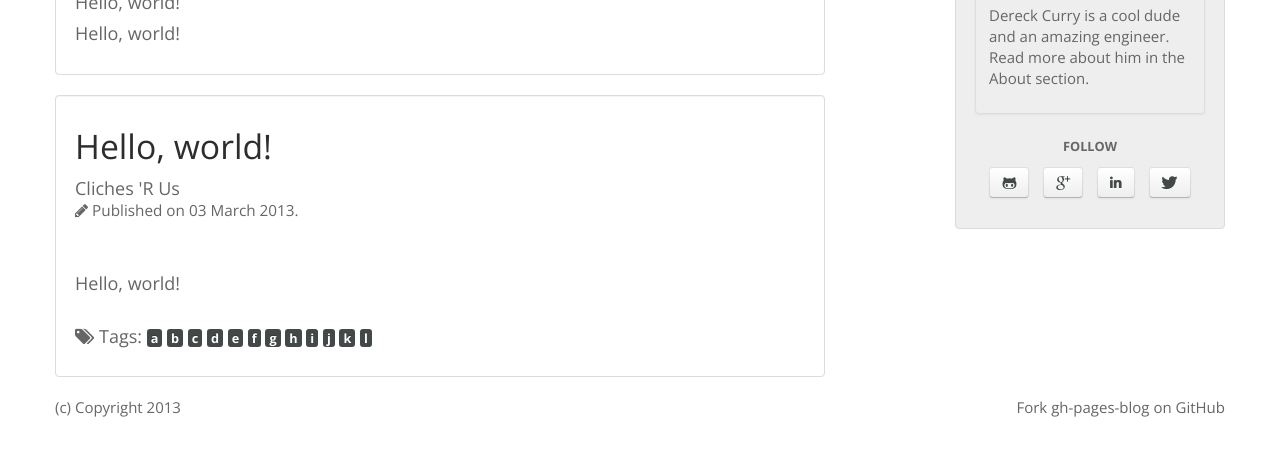
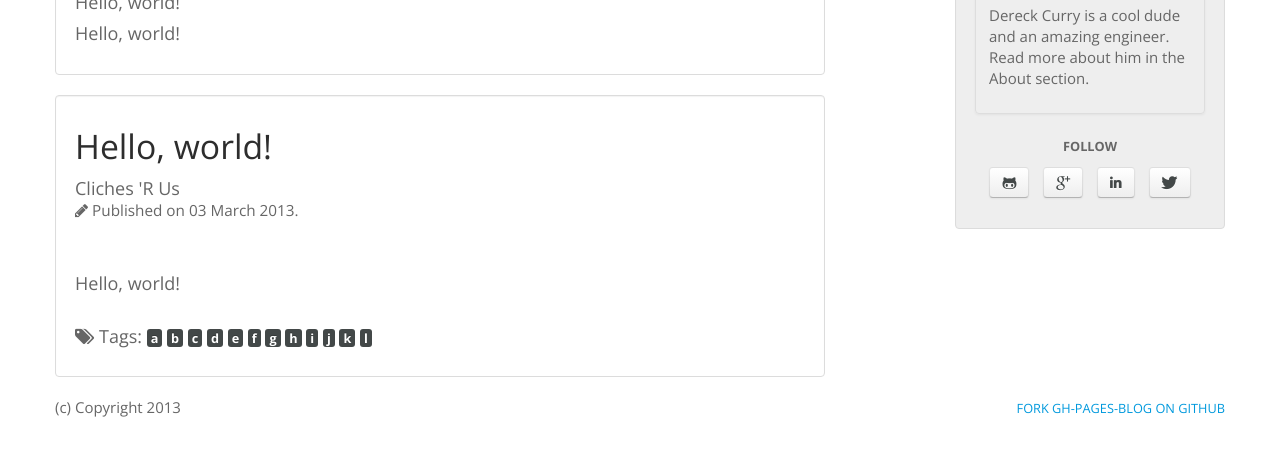
Before and after one commit to thedereck/thedereck.github.com, a Jekyll site: the page built from index.html, in a window 1280 px wide, cut to the strip 292-748 px from the top of the page. Built offline with Jekyll 4.4.1, drawn with Linux system fonts in a browser that asks for light colours.

Commit message:
Footer changes

```diff
--- a/_layouts/page.html
+++ b/_layouts/page.html
@@ -22,7 +22,7 @@
 				<div class="span4">
 				</div>
 				<div class="span4 text-right">
-					Fork gh-pages-blog on GitHub
+					<small><a href="https://github.com/thedereck/gh-pages-blog">FORK GH-PAGES-BLOG ON GITHUB</a></small>
 				</div>
 			</div>
 		</div>
```
